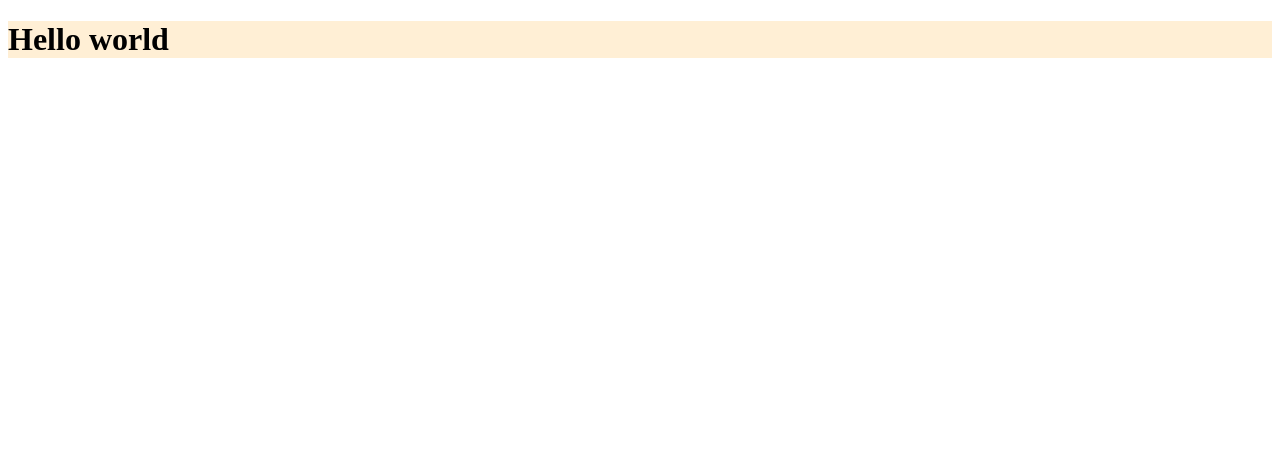
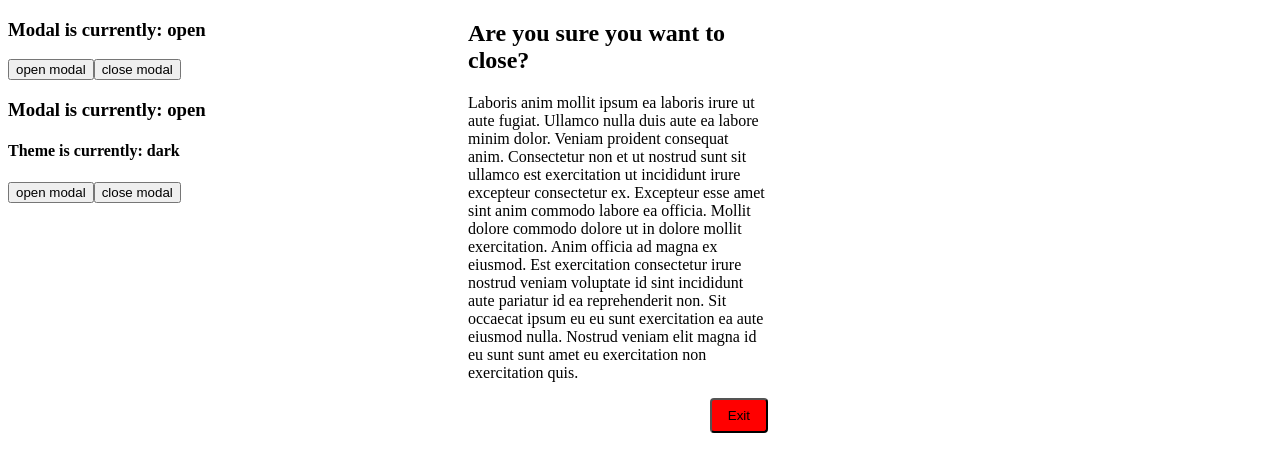
Before and after one commit to AlexZenin/react-modal-demo, a React (Vite) app: page / in a window 1280 px wide. Shown: the top 472 px of the page. Built offline with nearby package versions, Linux system fonts and the light colour scheme.

Commit message:
feat: WIP - add global store and modal scaffolding

```diff
--- a/package.json
+++ b/package.json
@@ -32,6 +32,7 @@
     "react": "18.2.0",
     "react-dom": "18.2.0",
     "styled-components": "5.3.5",
+    "styled-react-modal": "^3.0.0",
     "valtio": "1.6.1"
   }
 }
--- a/src/App.tsx
+++ b/src/App.tsx
@@ -1,9 +1,16 @@
-import styled from 'styled-components'
-
-const H1 = styled.h1`
-  background-color: papayawhip;
-`
+import { ModalContainer } from './modal/ModalContainer'
+import DeeplyNestedComponent from './components/DeeplyNestedComponent'
+import DeeplyNestedComponentNeedingContext from './components/DeeplyNestedComponentNeedingContext'
+import { ThemeProvider } from './themeContext'
 
 export function App() {
-  return <H1>Hello world</H1>
+  return (
+    <main>
+      <ModalContainer />
+      <DeeplyNestedComponent />
+      <ThemeProvider>
+        <DeeplyNestedComponentNeedingContext />
+      </ThemeProvider>
+    </main>
+  )
 }
--- /dev/null
+++ b/src/ThemeContext.tsx
@@ -0,0 +1,19 @@
+import React from 'react'
+
+interface Theme {
+  theme: 'dark' | 'light'
+}
+
+export const ThemeContext = React.createContext<Theme>(null!)
+
+interface Props {
+  children: React.ReactNode
+}
+
+export function ThemeProvider({ children }: Props) {
+  return (
+    <ThemeContext.Provider value={{ theme: 'dark' }}>
+      {children}
+    </ThemeContext.Provider>
+  )
+}
--- /dev/null
+++ b/src/components/DeeplyNestedComponent.tsx
@@ -0,0 +1,13 @@
+import { useSnapshot } from 'valtio'
+import modalState, { closeModal, openModal } from '../modal/modalStore'
+
+export default function DeeplyNestedComponent() {
+  const state = useSnapshot(modalState)
+  return (
+    <>
+      <h3>{`Modal is currently: ${state.open ? 'open' : 'closed'}`}</h3>
+      <button onClick={() => openModal()}>open modal</button>
+      <button onClick={() => closeModal()}>close modal</button>
+    </>
+  )
+}
--- /dev/null
+++ b/src/components/DeeplyNestedComponentNeedingContext.tsx
@@ -0,0 +1,17 @@
+import { useContext } from 'react'
+import { useSnapshot } from 'valtio'
+import modalState, { closeModal, openModal } from '../modal/modalStore'
+import { ThemeContext } from '../themeContext'
+
+export default function DeeplyNestedComponent() {
+  const state = useSnapshot(modalState)
+  const theme = useContext(ThemeContext)
+  return (
+    <>
+      <h3>{`Modal is currently: ${state.open ? 'open' : 'closed'}`}</h3>
+      <h4>Theme is currently: {theme.theme}</h4>
+      <button onClick={() => openModal()}>open modal</button>
+      <button onClick={() => closeModal()}>close modal</button>
+    </>
+  )
+}
--- a/src/index.html
+++ b/src/index.html
@@ -6,6 +6,7 @@
   </head>
   <body>
     <div id="app"></div>
+    <div id="modal-root"></div>
     <script type="module" src="index.js"></script>
   </body>
 </html>
--- /dev/null
+++ b/src/modal/Modal.tsx
@@ -0,0 +1,44 @@
+import styled from 'styled-components'
+
+const Container = styled.div`
+  height: 300px;
+  width: 300px;
+  position: absolute;
+  top: 0;
+  right: 40%;
+`
+const ButtonRow = styled.div`
+  display: flex;
+  flex-direction: row-reverse;
+`
+const ConfirmationButton = styled.button`
+  padding: 8px 16px;
+  border-radius: 4px;
+  background-color: red;
+  :hover {
+    cursor: pointer;
+  }
+`
+
+export function Modal() {
+  return (
+    <Container>
+      <h2>Are you sure you want to close?</h2>
+      <p>
+        Laboris anim mollit ipsum ea laboris irure ut aute fugiat. Ullamco nulla
+        duis aute ea labore minim dolor. Veniam proident consequat anim.
+        Consectetur non et ut nostrud sunt sit ullamco est exercitation ut
+        incididunt irure excepteur consectetur ex. Excepteur esse amet sint anim
+        commodo labore ea officia. Mollit dolore commodo dolore ut in dolore
+        mollit exercitation. Anim officia ad magna ex eiusmod. Est exercitation
+        consectetur irure nostrud veniam voluptate id sint incididunt aute
+        pariatur id ea reprehenderit non. Sit occaecat ipsum eu eu sunt
+        exercitation ea aute eiusmod nulla. Nostrud veniam elit magna id eu sunt
+        sunt amet eu exercitation non exercitation quis.
+      </p>
+      <ButtonRow>
+        <ConfirmationButton>Exit</ConfirmationButton>
+      </ButtonRow>
+    </Container>
+  )
+}
--- /dev/null
+++ b/src/modal/ModalContainer.tsx
@@ -0,0 +1,9 @@
+import React from 'react'
+import * as ReactDOM from 'react-dom'
+import { Modal } from './Modal'
+
+const modalRoot = document.getElementById('modal-root')
+
+export function ModalContainer() {
+  return ReactDOM.createPortal(<Modal />, modalRoot)
+}
--- /dev/null
+++ b/src/modal/modalStore.ts
@@ -0,0 +1,15 @@
+import { proxy } from 'valtio'
+
+const state = proxy({
+  open: true,
+})
+
+export function openModal() {
+  state.open = true
+}
+
+export function closeModal() {
+  state.open = false
+}
+
+export default state
```
Also changed, not shown: src/modal/StyledReactModal.tsx (added, +33 -0 lines), 2 other files (tests, documents, lock files or other folders).
